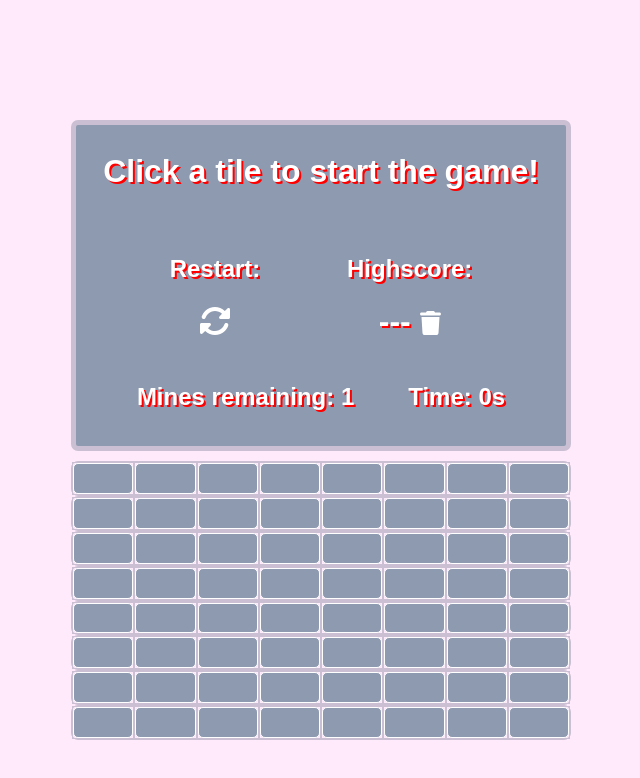
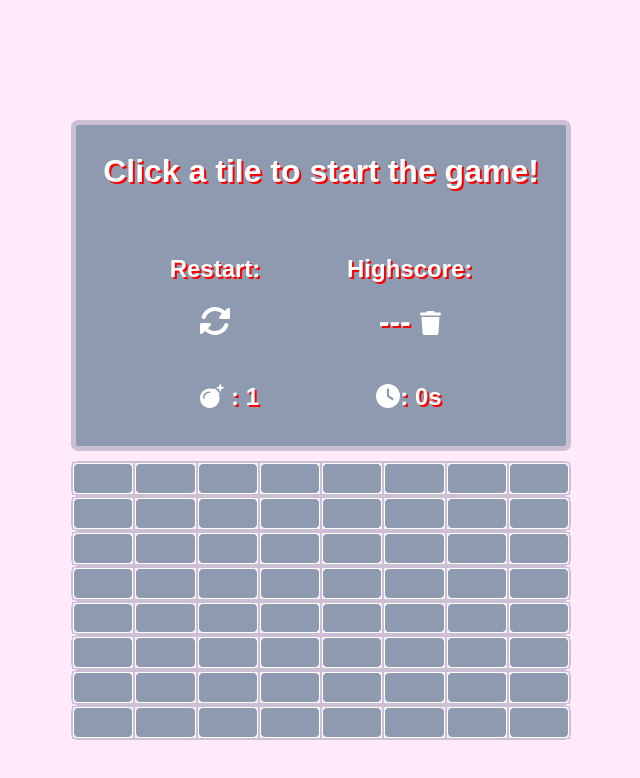
Before and after one commit to Domlr/minesweeper, a React (Create React App) app: page / in a window 1280 px wide. Shown: the top 778 px of the page, without its empty margins (319-959 px from the left). Built offline with nearby package versions, Linux system fonts and the light colour scheme.

Commit message:
add in some icons

```diff
--- a/src/components/Board.tsx
+++ b/src/components/Board.tsx
@@ -9,7 +9,12 @@ import {
 import { CellType } from "./CellTypes";
 import Cell from "./Cell";
 import "./Board.scss";
-import { faRotate, faTrash } from "@fortawesome/free-solid-svg-icons";
+import {
+  faRotate,
+  faTrash,
+  faBomb,
+  faClock,
+} from "@fortawesome/free-solid-svg-icons";
 import { FontAwesomeIcon } from "@fortawesome/react-fontawesome";
 
 type BoardProps = {
@@ -108,7 +113,7 @@ const Board: React.FC<BoardProps> = ({ height, width, mines }) => {
       localStorage.setItem("highScore", highestScore.toString());
       return highestScore;
     },
-    [highestScore, gameStatus]
+    [highestScore, gameStatus, resetClicked]
   );
 
   const resetScore = () => {
@@ -308,10 +313,14 @@ const Board: React.FC<BoardProps> = ({ height, width, mines }) => {
         </div>
         <div className="information">
           <span className="mines">
-            <h2>Mines remaining: {mineCount}</h2>
+            <h2>
+              <FontAwesomeIcon icon={faBomb} /> : {mineCount}
+            </h2>
           </span>
           <span className="timer">
-            <h2>Time: {timer}s</h2>
+            <h2>
+              <FontAwesomeIcon icon={faClock} />: {timer}s
+            </h2>
           </span>
         </div>
       </div>
```
